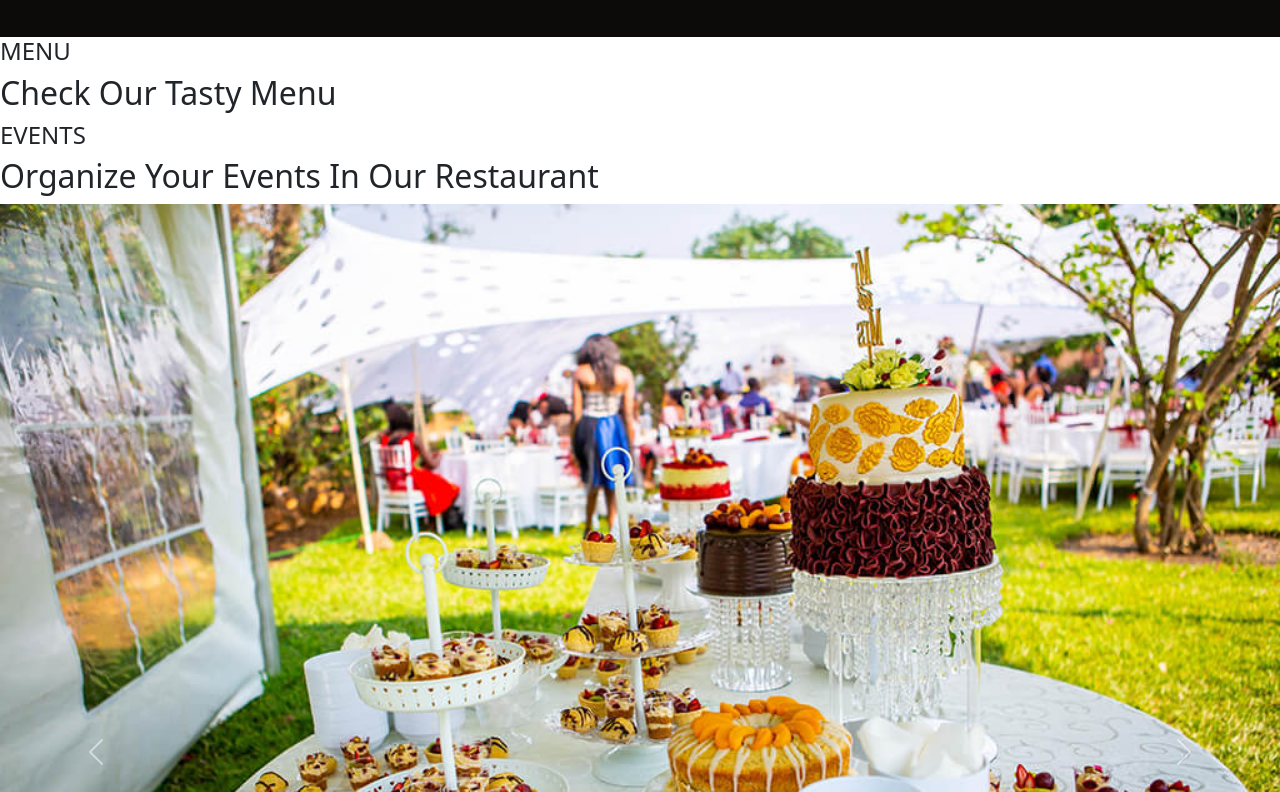
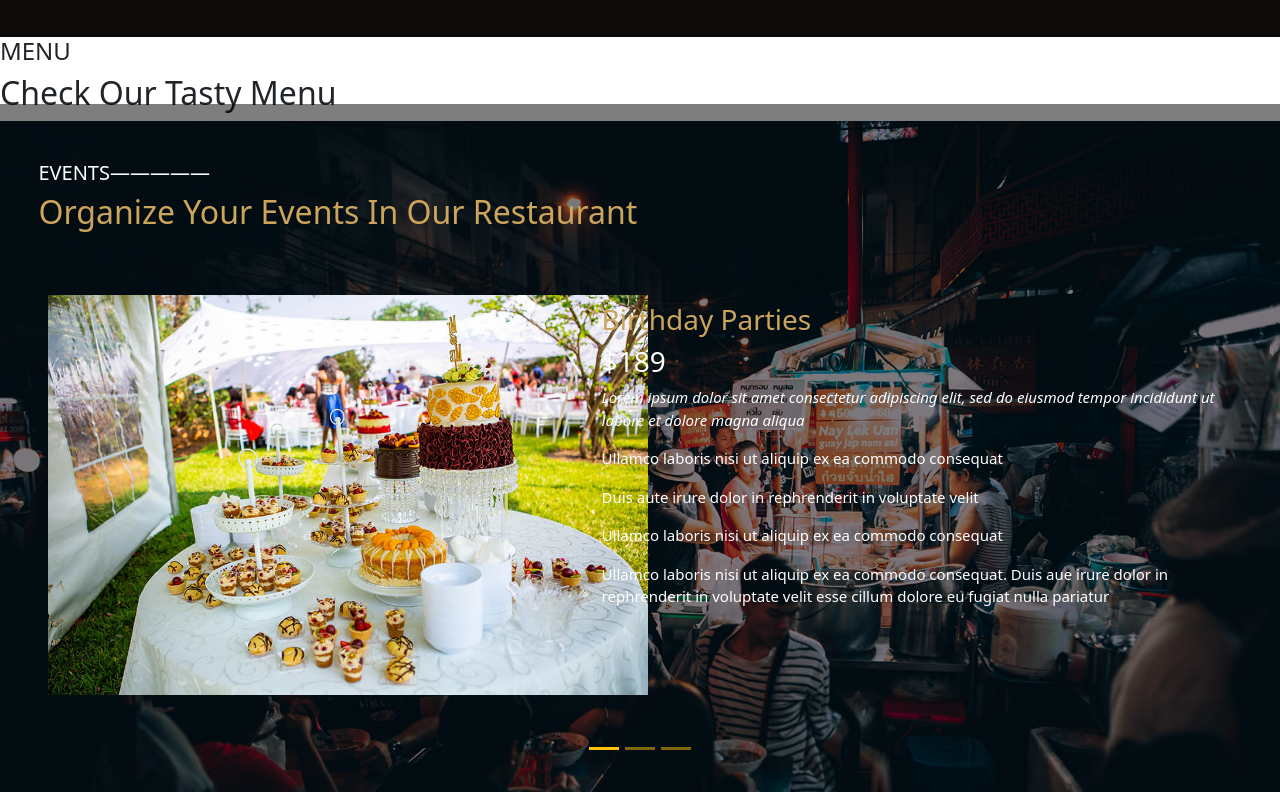
Before and after one commit to ArthurVRoost/CBIENBONN, a website: page index.html in a window 1280 px wide. Shown: the part 1768-2560 px from the top of the page. Drawn offline with nearby package versions, Linux system fonts and the light colour scheme.

Commit message:
sass section 5

```diff
--- a/index.html
+++ b/index.html
@@ -182,61 +182,59 @@
     <!-- SECTION 5 -->
 
     <section class="section5">
-        <div>
+        <div class="imgH3">
 
-            <div>
-                <h4>EVENTS</h4>
-                <h2>Organize Your Events In Our Restaurant</h2>
+            <div class="section5Div1">
+                <h4 class="section5Div1H4">EVENTS&mdash;&mdash;&mdash;&mdash;&mdash;</h4>
+                <h2 class="section5Div1H2">Organize Your Events In Our Restaurant</h2>
             </div>
             <div id="carouselExampleIndicators" class="carousel slide">
                 <div class="carousel-indicators">
-                <button type="button" data-bs-target="#carouselExampleIndicators" data-bs-slide-to="0" class="active" aria-current="true" aria-label="Slide 1"></button>
-                <button type="button" data-bs-target="#carouselExampleIndicators" data-bs-slide-to="1" aria-label="Slide 2"></button>
-                <button type="button" data-bs-target="#carouselExampleIndicators" data-bs-slide-to="2" aria-label="Slide 3"></button>
+                <button type="button" data-bs-target="#carouselExampleIndicators" data-bs-slide-to="0" class="active bg-warning" aria-current="true" aria-label="Slide 1"></button>
+                <button type="button" data-bs-target="#carouselExampleIndicators" data-bs-slide-to="1" class="bg-warning" aria-label="Slide 2"></button>
+                <button type="button" data-bs-target="#carouselExampleIndicators" data-bs-slide-to="2" class="bg-warning" aria-label="Slide 3"></button>
                 </div>
                 <div class="carousel-inner">
                 <div class="carousel-item active">
-                    <img src="./public/assets/img/event-birthday.jpg" class="d-block w-100" alt="...">
-                    <div>
-                        <h3>Birthday Parties</h3>
-                        <h3>$189</h3>
-                        <p>Lorem ipsum dolor sit amet consectetur adipiscing elit, sed do eiusmod tempor incididunt ut labore et dolore magna aliqua</p>
-                        <p>Ullamco laboris nisi ut aliquip ex ea commodo consequat</p>
-                        <p>Duis aute irure dolor in rephrenderit in voluptate  velit</p>
-                        <p>Ullamco laboris nisi ut aliquip ex ea commodo consequat</p>
+                    <img  src="./public/assets/img/event-birthday.jpg" class="ms-5 mt-3 section5Img" width="600px" height="400px" alt="...">
+                    <div class="section5Div2 text-white col-6">
+                        <h3 class="section5Div2H3">Birthday Parties</h3>
+                        <h3 class="section5Div2H32">$189</h3>
+                        <p class="section5Div2PI">Lorem ipsum dolor sit amet consectetur adipiscing elit, sed do eiusmod tempor incididunt ut labore et dolore magna aliqua</p>
+                        <p class="section5Div2P">Ullamco laboris nisi ut aliquip ex ea commodo consequat</p>
+                        <p class="section5Div2P">Duis aute irure dolor in rephrenderit in voluptate  velit</p>
+                        <p class="section5Div2P">Ullamco laboris nisi ut aliquip ex ea commodo consequat</p>
+                        <p class="section5Div2P">Ullamco laboris nisi ut aliquip ex ea commodo consequat. Duis aue irure dolor in rephrenderit in voluptate velit esse cillum dolore eu fugiat nulla pariatur</p>
                     </div>
                 </div>
                 <div class="carousel-item">
-                    <img src="./public/assets/img/event-private.jpg" class="d-block w-100" alt="...">
-                    <div>
-                        <h3>Private Parties</h3>
-                        <h3>$290</h3>
-                        <p>Lorem ipsum dolor sit amet consectetur adipiscing elit, sed do eiusmod tempor incididunt ut labore et dolore magna aliqua</p>
-                        <p>Ullamco laboris nisi ut aliquip ex ea commodo consequat</p>
-                        <p>Duis aute irure dolor in rephrenderit in voluptate  velit</p>
-                        <p>Ullamco laboris nisi ut aliquip ex ea commodo consequat</p>
+                    <img src="./public/assets/img/event-private.jpg" class="ms-5 mt-3 section5Img" width="600px" height="400px" alt="...">
+                    <div class="section5Div2 text-white col-6">
+                        <h3 class="section5Div2H3">Private Parties</h3>
+                        <h3 class="section5Div2H32">$290</h3>
+                        <p class="section5Div2PI">Lorem ipsum dolor sit amet consectetur adipiscing elit, sed do eiusmod tempor incididunt ut labore et dolore magna aliqua</p>
+                        <p class="section5Div2P">Ullamco laboris nisi ut aliquip ex ea commodo consequat</p>
+                        <p class="section5Div2P">Duis aute irure dolor in rephrenderit in voluptate  velit</p>
+                        <p class="section5Div2P">Ullamco laboris nisi ut aliquip ex ea commodo consequat</p>
+                        <p class="section5Div2P">Ullamco laboris nisi ut aliquip ex ea commodo consequat. Duis aue irure dolor in rephrenderit in voluptate velit esse cillum dolore eu fugiat nulla pariatur</p>
                     </div>
                 </div>
                 <div class="carousel-item">
-                    <img src="./public/assets/img/event-custom.jpg" class="d-block w-100" alt="...">
-                    <div>
-                        <h3>Custom Parties</h3>
-                        <h3>$99</h3>
-                        <p>Lorem ipsum dolor sit amet consectetur adipiscing elit, sed do eiusmod tempor incididunt ut labore et dolore magna aliqua</p>
-                        <p>Ullamco laboris nisi ut aliquip ex ea commodo consequat</p>
-                        <p>Duis aute irure dolor in rephrenderit in voluptate  velit</p>
-                        <p>Ullamco laboris nisi ut aliquip ex ea commodo consequat</p>
-                    </div>
+
+                        <img src="./public/assets/img/event-custom.jpg" class="ms-5 mt-3 section5Img" width="600px" height="400px" alt="...">
+                        <div class="section5Div2 text-white col-6">
+                            <h3 class="section5Div2H3">Custom Parties</h3>
+                            <h3 class="section5Div2H32">$99</h3>
+                            <p class="section5Div2PI">Lorem ipsum dolor sit amet consectetur adipiscing elit, sed do eiusmod tempor incididunt ut labore et dolore magna aliqua</p>
+                            <p class="section5Div2P">Ullamco laboris nisi ut aliquip ex ea commodo consequat</p>
+                            <p class="section5Div2P">Duis aute irure dolor in rephrenderit in voluptate  velit</p>
+                            <p class="section5Div2P">Ullamco laboris nisi ut aliquip ex ea commodo consequat</p>
+                            <p class="section5Div2P">Ullamco laboris nisi ut aliquip ex ea commodo consequat. Duis aue irure dolor in rephrenderit in voluptate velit esse cillum dolore eu fugiat nulla pariatur</p>
+                        </div>
+
                 </div>
                 </div>
-                <button class="carousel-control-prev" type="button" data-bs-target="#carouselExampleIndicators" data-bs-slide="prev">
-                <span class="carousel-control-prev-icon" aria-hidden="true"></span>
-                <span class="visually-hidden">Previous</span>
-                </button>
-                <button class="carousel-control-next" type="button" data-bs-target="#carouselExampleIndicators" data-bs-slide="next">
-                <span class="carousel-control-next-icon" aria-hidden="true"></span>
-                <span class="visually-hidden">Next</span>
-                </button>
+
             </div>
 
         </div>
--- a/src/sass/partials/_base.sass
+++ b/src/sass/partials/_base.sass
@@ -1,5 +1,8 @@
 @use './_mixins' as *
 @use './_variables' as *
+body
+    overflow-x: hidden
+
 .imgH
     background-image: url("../assets/img/hero-bg.jpg")
     @include bg-header
@@ -168,3 +171,55 @@ nav
                 .seciton3Div2DP
                     color: rgba(218, 218, 211, 0.66)
                     font-size: 15px
+
+
+
+.imgH3
+    background-image: url("../assets/img/events-bg.jpg")
+    @include section5
+    background-attachment: fixed
+    background-repeat: no-repeat
+
+    &::before
+        content: ''
+        position: absolute
+        top: 234vh
+        left: 0
+        width: 100%
+        height: 99%
+        background-color: rgba(0, 0, 0, 0.504)
+        z-index: 0
+.section5Div1
+    margin-left: 3%
+    position: relative
+    z-index: 1
+    .section5Div1H4
+        color: white
+        font-weight: 100
+        font-size: 20px
+        padding-top: 5vh
+    .section5Div1H2
+        padding-bottom: 5vh
+
+
+
+    .section5Div1H2
+        color: $yellow
+.carousel
+    display: flex
+
+.carousel-indicators
+    position: absolute
+    right: 50%
+    top: 110%
+.section5Div2
+    position: absolute
+    right: 3%
+    top: 3vh
+    .section5Div2H3
+        color: $yellow
+    .section5Div2PI
+        font-style: italic
+        font-size: 15px
+    .section5Div2P
+        font-size: 15px
--- a/src/sass/partials/_mixins.sass
+++ b/src/sass/partials/_mixins.sass
@@ -9,3 +9,8 @@
     background-size: cover
     background-position: 10% 4%
     height: 70vh
+
+@mixin section5
+    background-size: cover
+    background-position: 10% 4%
+    height: 100vh
```
Also changed, not shown: public/styles/style.css, 1 other file.
